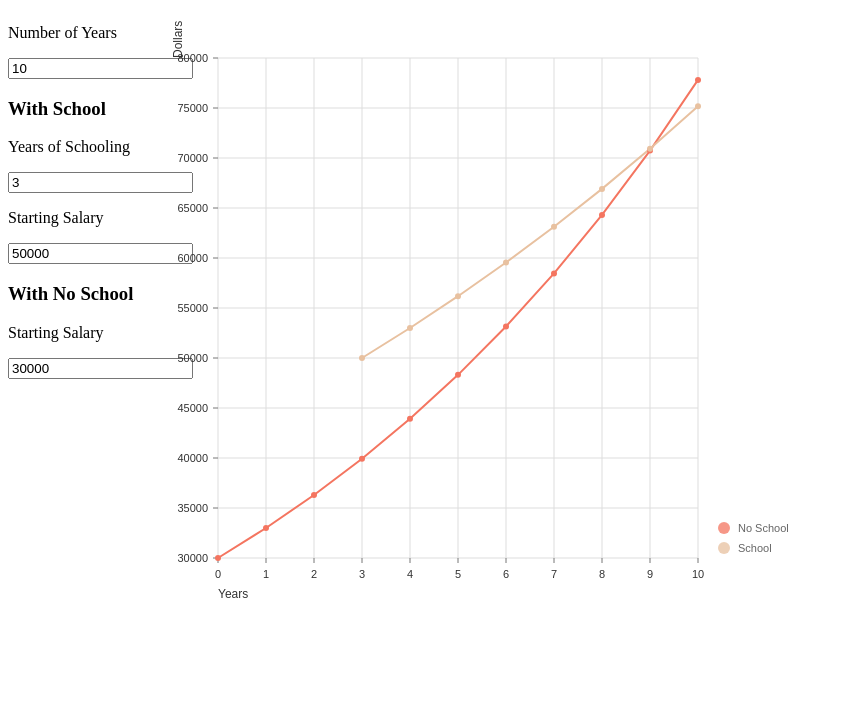
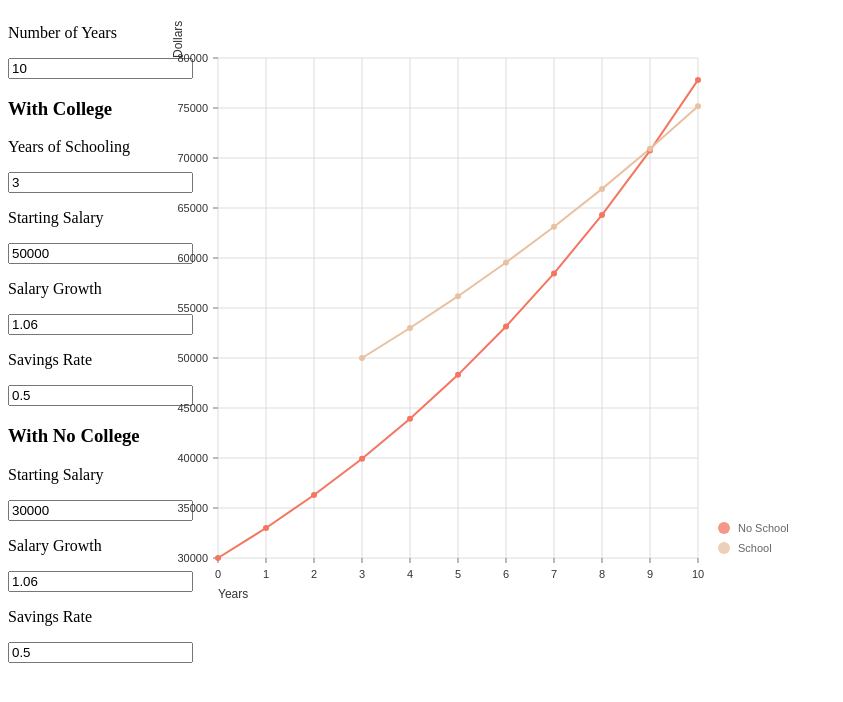
Before and after one commit to loggs/cost_of_education, a React (Create React App) app: page / in a window 1280 px wide. Shown: the top 702 px of the page, without its empty margins (0-843 px from the left). Built offline with nearby package versions, Linux system fonts and the light colour scheme.

Commit message:
Add extra inputs to graph on UI

```diff
--- a/src/App.js
+++ b/src/App.js
@@ -20,7 +20,11 @@ class App extends Component {
     years: 10,
     delay: 3,
     startingSalarySchool: 50000,
-    startingSalaryNoSchool: 30000
+    incomeGrowthSchool: 1.06,
+    savingsRateSchool: 0.5,
+    startingSalaryNoSchool: 30000,
+    incomeGrowthNoSchool: 1.06,
+    savingsRateNoSchool: 0.5
   };
 
   handleYearInput = event => {
@@ -29,6 +33,7 @@ class App extends Component {
     });
   };
 
+  // With college inputs
   handleDelayInput = event => {
     this.setState({
       delay: to_number(event.target.value, parseFloat)
@@ -41,9 +46,34 @@ class App extends Component {
     });
   };
 
+  handleIncomeGrowthSchool = event => {
+    this.setState({
+      incomeGrowthSchool: to_number(event.target.value, parseFloat)
+    });
+  };
+
+  handleSavingsRateSchool = event => {
+    this.setState({
+      savingsRateSchool: to_number(event.target.value, parseFloat)
+    });
+  };
+
+  // No college inputs
   handleStartingSalaryNoSchool = event => {
     this.setState({
       startingSalaryNoSchool: to_number(event.target.value, parseFloat)
+    });
+  };
+
+  handleIncomeGrowthNoSchool = event => {
+    this.setState({
+      incomeGrowthNoSchool: to_number(event.target.value, parseFloat)
+    });
+  };
+
+  handleSavingsRateNoSchool = event => {
+    this.setState({
+      savingsRateNoSchool: to_number(event.target.value, parseFloat)
     });
   };
 
@@ -52,7 +82,11 @@ class App extends Component {
       years,
       delay,
       startingSalarySchool,
-      startingSalaryNoSchool
+      startingSalaryNoSchool,
+      incomeGrowthNoSchool,
+      savingsRateNoSchool,
+      incomeGrowthSchool,
+      savingsRateSchool
     } = this.state;
     return (
       <div>
@@ -64,7 +98,7 @@ class App extends Component {
               onChange={this.handleYearInput}
               value={years}
             />
-            <h3> With School </h3>
+            <h3> With College </h3>
             <p> Years of Schooling </p>
             <input
               type="number"
@@ -77,9 +111,21 @@ class App extends Component {
               onChange={this.handleStartingSalarySchool}
               value={startingSalarySchool}
             />
+            <p> Salary Growth </p>
+            <input
+              type="number"
+              onChange={this.handleIncomeGrowthSchool}
+              value={incomeGrowthSchool}
+            />
+            <p> Savings Rate </p>
+            <input
+              type="number"
+              onChange={this.handleSavingsRateSchool}
+              value={savingsRateSchool}
+            />
           </div>
           <div id="inputs-no-school">
-            <h3> With No School </h3>
+            <h3> With No College </h3>
             <p> Starting Salary </p>
             <input
               type="number"
@@ -87,6 +133,18 @@ class App extends Component {
               value={startingSalaryNoSchool}
             />
           </div>
+          <p> Salary Growth </p>
+          <input
+            type="number"
+            onChange={this.handleIncomeGrowthNoSchool}
+            value={incomeGrowthNoSchool}
+          />
+          <p> Savings Rate </p>
+          <input
+            type="number"
+            onChange={this.handleSavingsRateNoSchool}
+            value={savingsRateNoSchool}
+          />
         </div>
         <div style={{ height: 600, width: 650 }} id="graph">
           <ResponsiveLine
```
